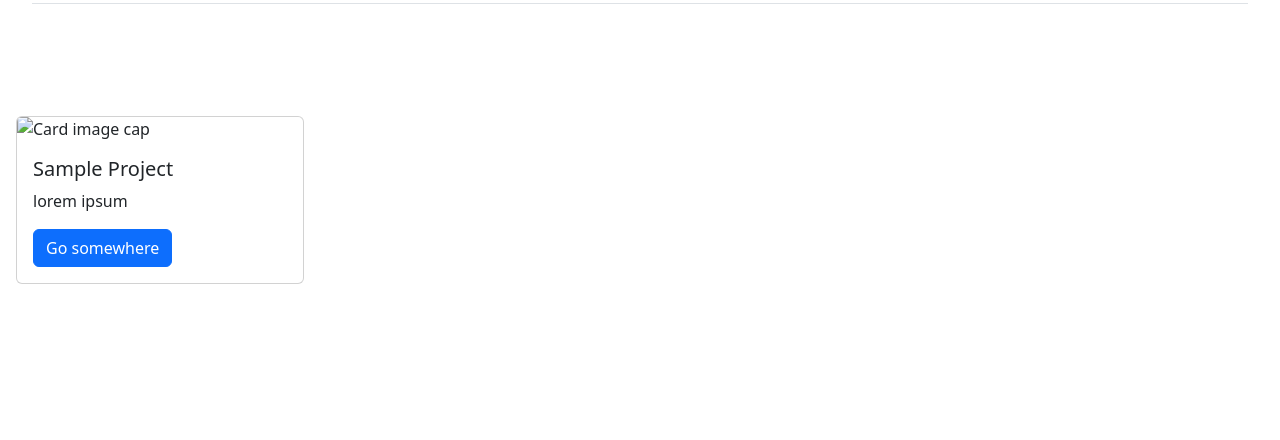
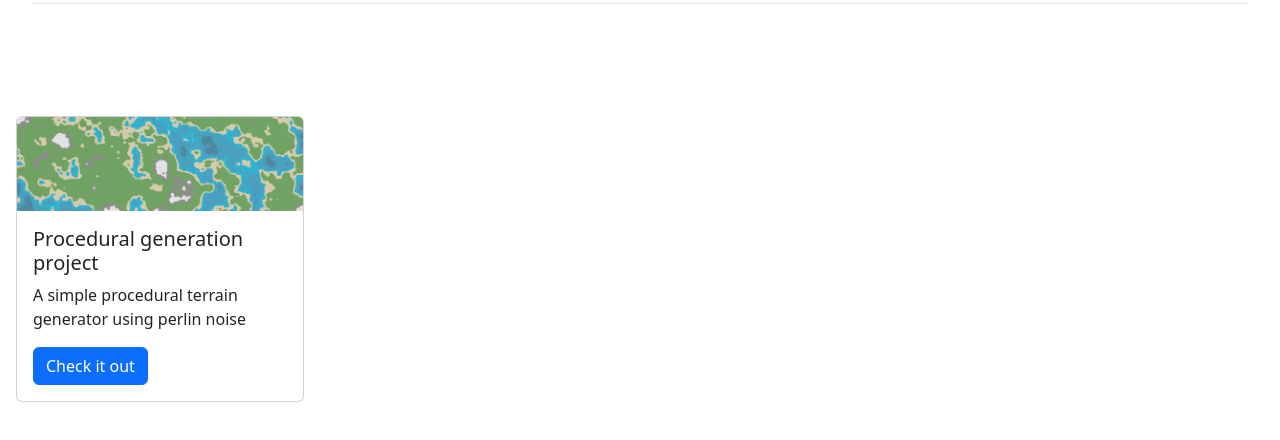
Before and after one commit to DylanSherborne/DylanSherborne.github.io, a plain HTML site: page index.html in a window 1280 px wide. Shown: the part 86-526 px from the top of the page. Drawn offline with nearby package versions, Linux system fonts and the light colour scheme.

Commit message:
Added procedural generation project - still missing link

```diff
--- a/index.html
+++ b/index.html
@@ -45,11 +45,11 @@
 
     <section id="projects" class="py-5 border-top"></section>
         <div class="card" style="width: 18rem;">
-            <img class="card-img-top" src=".../100px180/" alt="Card image cap">
+            <img class="card-img-top" src="/media/procedural-gen.png" alt="An image showing some procedurally generated terrain">
             <div class="card-body">
-                <h5 class="card-title">Sample Project</h5>
-                <p class="card-text">lorem ipsum</p>
-                <a href="#" class="btn btn-primary">Go somewhere</a>
+                <h5 class="card-title">Procedural generation project</h5>
+                <p class="card-text">A simple procedural terrain generator using perlin noise</p>
+                <a href="#" class="btn btn-primary">Check it out</a>
             </div>
         </div>
     </section>
```
Also changed, not shown: media/procedural-gen.png (added).
